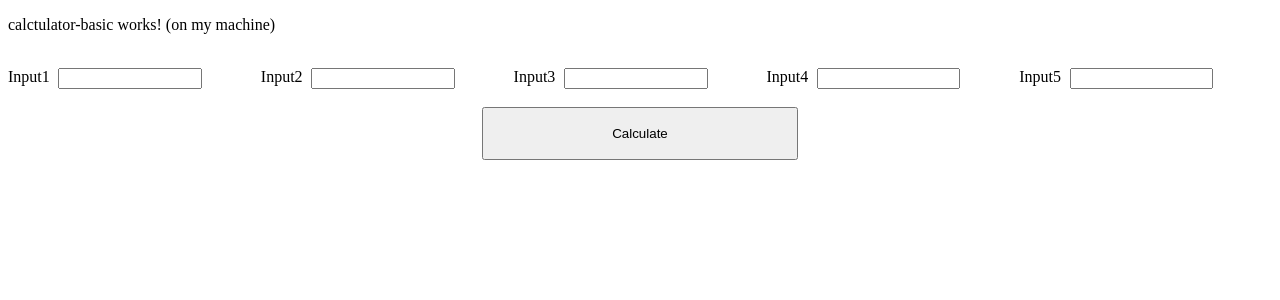
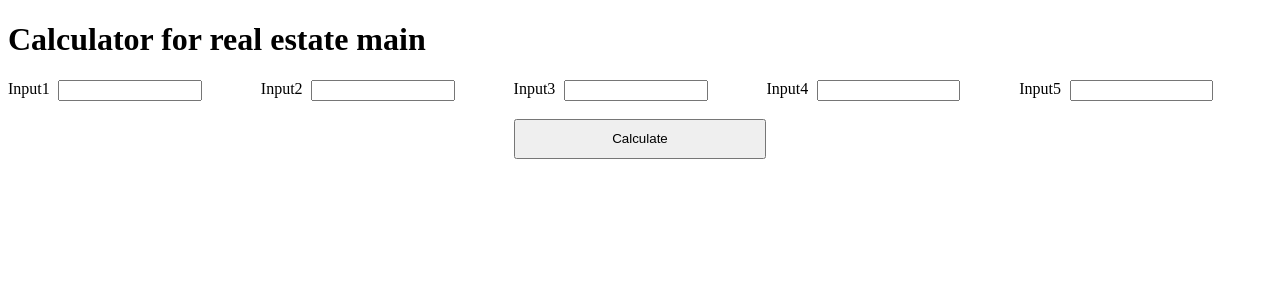
Before and after one commit to danielyordanov07/real_estate_calculator, an Angular app in the folder real_estate_calculator/: page / in a window 1280 px wide. Shown: the top 300 px of the page. Built offline with nearby package versions, Linux system fonts and the light colour scheme.

Commit message:
quality of life

```diff
--- a/real_estate_calculator/src/app/components/calctulator-basic/calctulator-basic.component.css
+++ b/real_estate_calculator/src/app/components/calctulator-basic/calctulator-basic.component.css
@@ -1,23 +1,23 @@
-#Input-Main div{
+main #Input-Main div{
   width: 20%;
   display: inline-grid;
   grid-template-columns: auto auto auto;
 }
-#Input-Main div label{
+main #Input-Main div label{
   height: auto;
-  width: 20%;
+  width: flex;
 }
-#Input-Main div input{
+main #Input-Main div input{
   height: auto;
   width: 70%;
 }
 
-#CenteringDiv{
+main #CenteringDiv{
   width: 100;
   text-align: center;
 }
-#calcButtonMain{
-  width: 25%;
-  height: 4em;
+main #calcButtonMain{
+  width: 20%;
+  height: 3em;
   text-align: center;
 }
--- a/real_estate_calculator/src/app/components/calctulator-basic/calctulator-basic.component.html
+++ b/real_estate_calculator/src/app/components/calctulator-basic/calctulator-basic.component.html
@@ -1,6 +1,5 @@
-<p>calctulator-basic works! (on my machine)</p>
-<br>
-<main id="Main">
+<h1 id="CalcMainTitle">Calculator for real estate main </h1>
+<main>
     <section id="Input-Main">
         <div>
             <label for="Input1"> Input1 </label>
```
